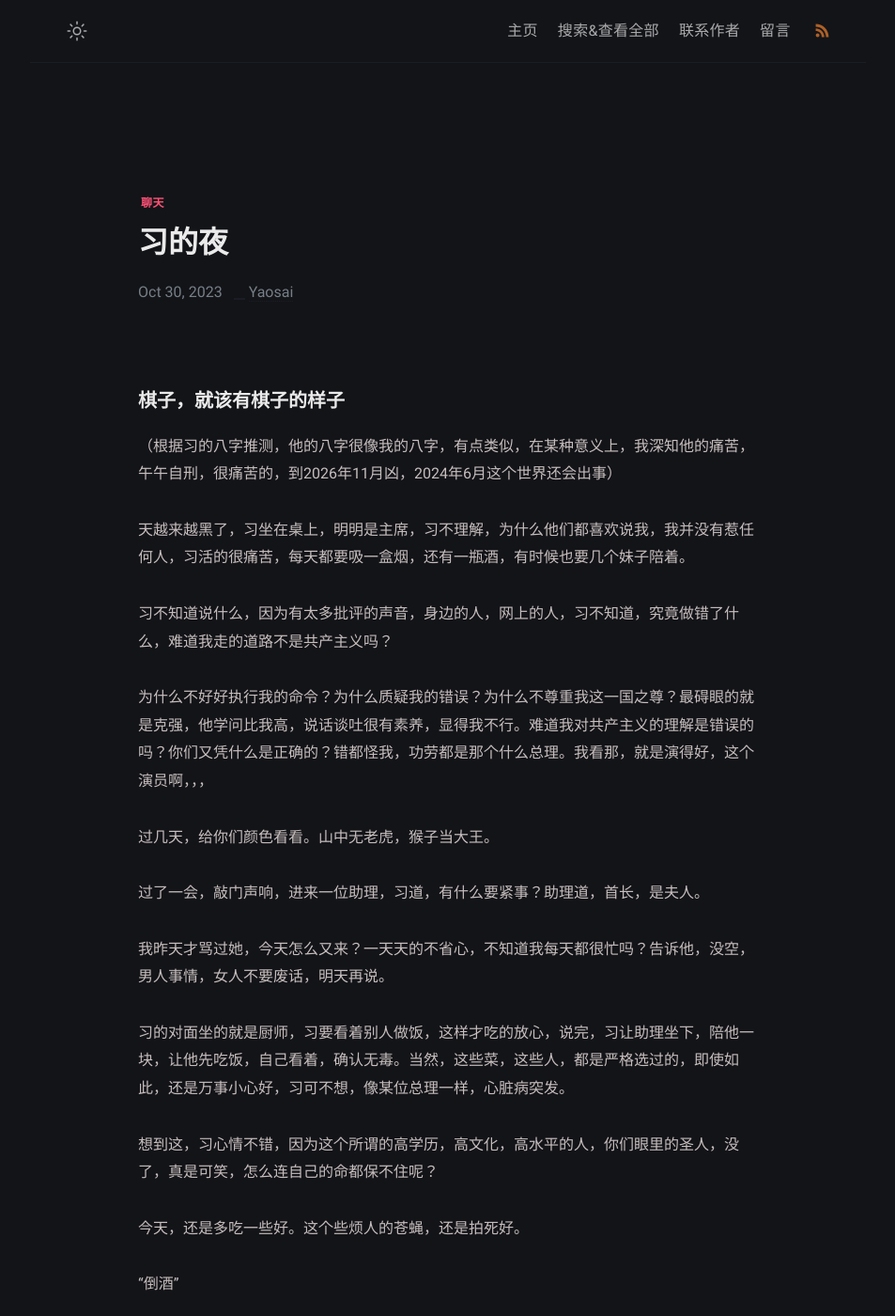
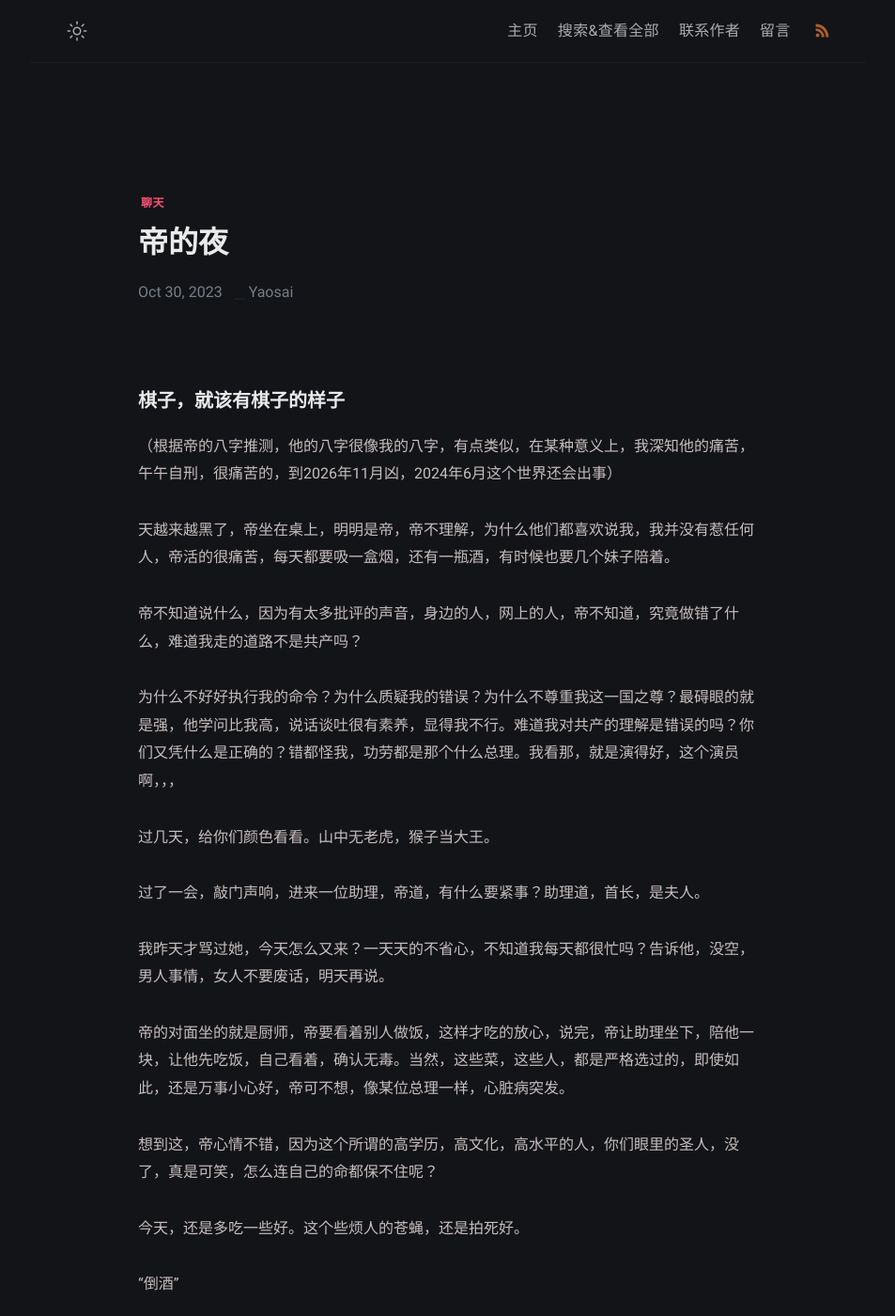
Before and after one commit to hello-lisai/hello-lisai-blog, a Jekyll site: the page built from _posts/231030/2023-10-30-231030.md, in a window 1280 px wide and 1400 px high. Shown: the whole window at 94% size, without its empty margins (163-1116 px from the left). Built offline with Jekyll 4.4.1, drawn with Linux system fonts in a browser that asks for light colours; some web fonts are replaced.

Commit message:
Update 2023-10-30-231030.md

```diff
--- a/_posts/231030/2023-10-30-231030.md
+++ b/_posts/231030/2023-10-30-231030.md
@@ -1,5 +1,5 @@
 ---
-title: 习的夜
+title: 帝的夜
 modified: 2023-10-30 01:07:32 +07:00
 tags: [聊天]
 description: All the services are free, a source code this site placed on github repository and intergration with netlify service, another service that you can use is github page for hosting your own static site.
@@ -7,23 +7,23 @@ description: All the services are free, a source code this site placed on github
 
 ####   棋子，就该有棋子的样子
 
-（根据习的八字推测，他的八字很像我的八字，有点类似，在某种意义上，我深知他的痛苦，午午自刑，很痛苦的，到2026年11月凶，2024年6月这个世界还会出事）
+（根据帝的八字推测，他的八字很像我的八字，有点类似，在某种意义上，我深知他的痛苦，午午自刑，很痛苦的，到2026年11月凶，2024年6月这个世界还会出事）
 
-天越来越黑了，习坐在桌上，明明是主席，习不理解，为什么他们都喜欢说我，我并没有惹任何人，习活的很痛苦，每天都要吸一盒烟，还有一瓶酒，有时候也要几个妹子陪着。
+天越来越黑了，帝坐在桌上，明明是帝，帝不理解，为什么他们都喜欢说我，我并没有惹任何人，帝活的很痛苦，每天都要吸一盒烟，还有一瓶酒，有时候也要几个妹子陪着。
 
-习不知道说什么，因为有太多批评的声音，身边的人，网上的人，习不知道，究竟做错了什么，难道我走的道路不是共产主义吗？
+帝不知道说什么，因为有太多批评的声音，身边的人，网上的人，帝不知道，究竟做错了什么，难道我走的道路不是共产吗？
 
-为什么不好好执行我的命令？为什么质疑我的错误？为什么不尊重我这一国之尊？最碍眼的就是克强，他学问比我高，说话谈吐很有素养，显得我不行。难道我对共产主义的理解是错误的吗？你们又凭什么是正确的？错都怪我，功劳都是那个什么总理。我看那，就是演得好，这个演员啊，，，
+为什么不好好执行我的命令？为什么质疑我的错误？为什么不尊重我这一国之尊？最碍眼的就是强，他学问比我高，说话谈吐很有素养，显得我不行。难道我对共产的理解是错误的吗？你们又凭什么是正确的？错都怪我，功劳都是那个什么总理。我看那，就是演得好，这个演员啊，，，
 
 过几天，给你们颜色看看。山中无老虎，猴子当大王。
 
-过了一会，敲门声响，进来一位助理，习道，有什么要紧事？助理道，首长，是夫人。
+过了一会，敲门声响，进来一位助理，帝道，有什么要紧事？助理道，首长，是夫人。
 
 我昨天才骂过她，今天怎么又来？一天天的不省心，不知道我每天都很忙吗？告诉他，没空，男人事情，女人不要废话，明天再说。
 
-习的对面坐的就是厨师，习要看着别人做饭，这样才吃的放心，说完，习让助理坐下，陪他一块，让他先吃饭，自己看着，确认无毒。当然，这些菜，这些人，都是严格选过的，即使如此，还是万事小心好，习可不想，像某位总理一样，心脏病突发。
+帝的对面坐的就是厨师，帝要看着别人做饭，这样才吃的放心，说完，帝让助理坐下，陪他一块，让他先吃饭，自己看着，确认无毒。当然，这些菜，这些人，都是严格选过的，即使如此，还是万事小心好，帝可不想，像某位总理一样，心脏病突发。
 
-想到这，习心情不错，因为这个所谓的高学历，高文化，高水平的人，你们眼里的圣人，没了，真是可笑，怎么连自己的命都保不住呢？
+想到这，帝心情不错，因为这个所谓的高学历，高文化，高水平的人，你们眼里的圣人，没了，真是可笑，怎么连自己的命都保不住呢？
 
 今天，还是多吃一些好。这个些烦人的苍蝇，还是拍死好。
 
```
